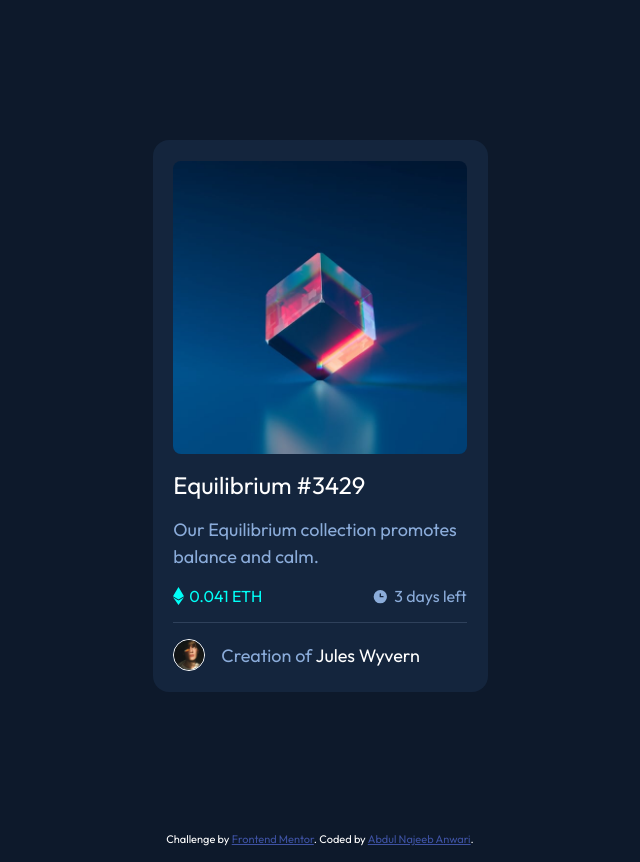
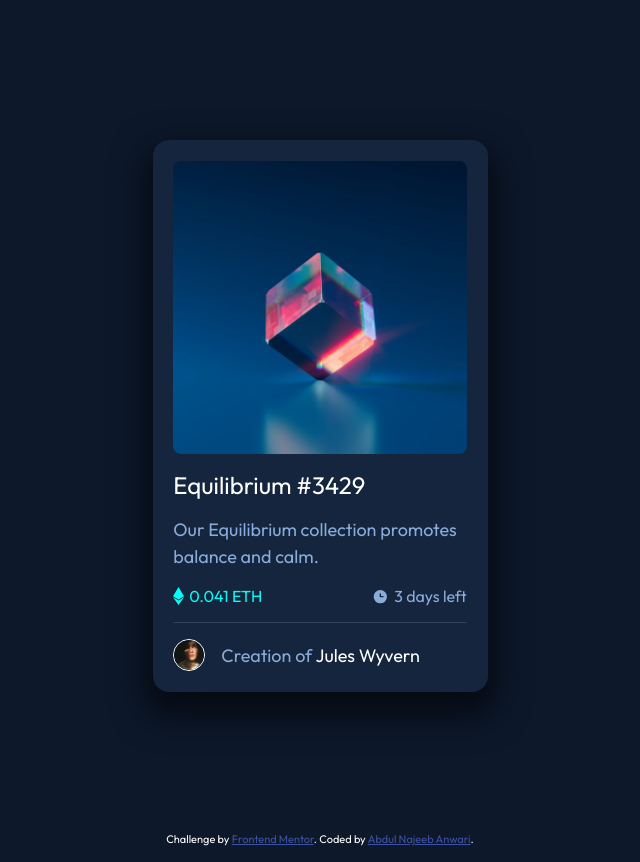
Before and after one commit to najeeb-anwari/nft-preview-card-component-using-flexbox, a plain HTML site: page index.html in a window 1280 px wide. Shown: the whole page, without its empty margins (320-960 px from the left). Drawn offline with Linux system fonts and the light colour scheme.

Commit message:
Added shadow effect to card

```diff
--- a/styles/app.css
+++ b/styles/app.css
@@ -8,19 +8,21 @@
     --white-color: hsl(0, 0%, 100%);
     --primary-color-soft-blue: hsl(215, 51%, 70%);
     --primary-color-cyan: hsl(178, 100%, 50%);
+    --shaddow-effect: 0px 1rem 2rem 10px hsl(217, 54%, 5%);
 }
 
 * {
     box-sizing: border-box;
     padding: 0;
     margin: 0;
-    font-family: Outfit;
+
 }
 
 
 body {
     padding: 1rem 0;
     background-color: var(--main-bg-color);
+    font-family: Outfit;
 }
 
 body p {
@@ -55,7 +57,7 @@ main {
     background-color: var(--card-bg-color);
     padding: 1.3rem;
     border-radius: 1rem;
-
+    box-shadow: var(--shaddow-effect);
 }
 
 .equilibrium {
```
